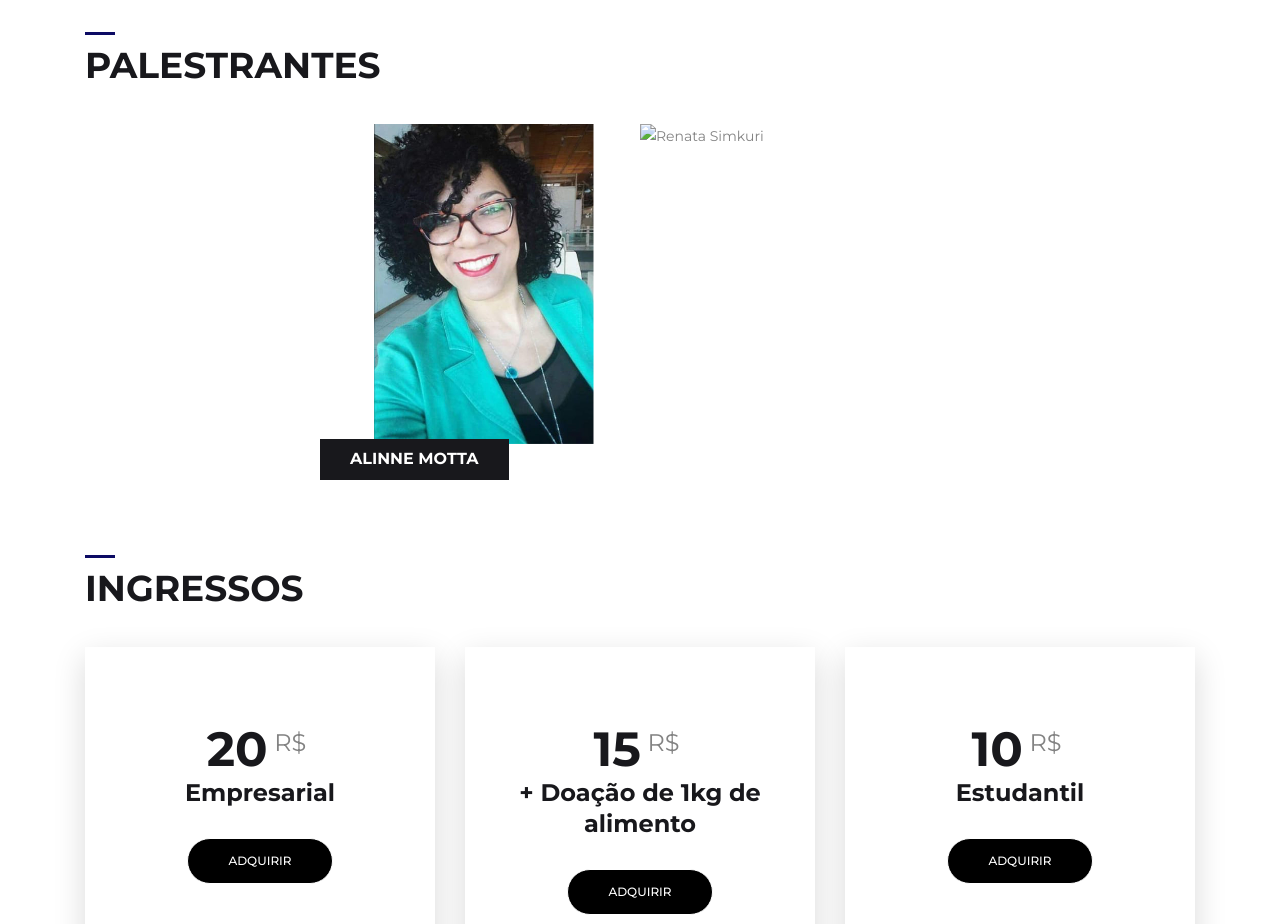
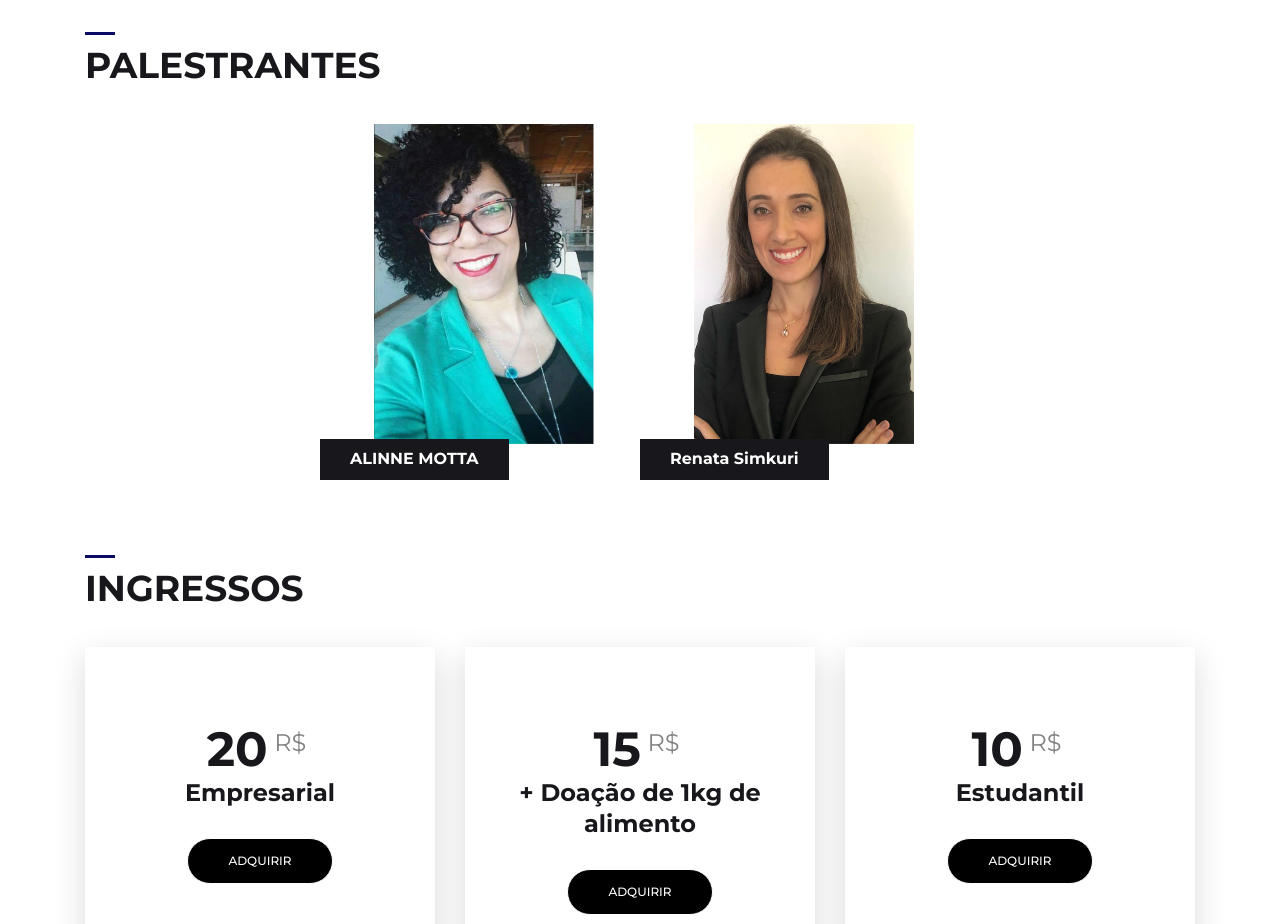
Before and after one commit to RNunes13/experience13, a plain HTML site: page index.html in a window 1280 px wide. Shown: the part 2220-3144 px from the top of the page. Drawn offline with Linux system fonts and the light colour scheme; files whose address does not match are found by name.

Commit message:
Inserção foto

```diff
--- a/index.html
+++ b/index.html
@@ -298,7 +298,7 @@
             <div class="col-sm-6 col-md-4 col-xl-3" data-toggle="modal" data-target="#exampleModal2">
                 <div class="speaker_box">
                     <div class="speaker_img">
-                        <img src="assets/img/speakers/renate.png" alt="Renata Simkuri">
+                        <img src="assets/img/speakers/renata.png" alt="Renata Simkuri">
                         <div class="info_box">
                             <h5 class="name">Renata Simkuri</h5>
                         </div>
```
